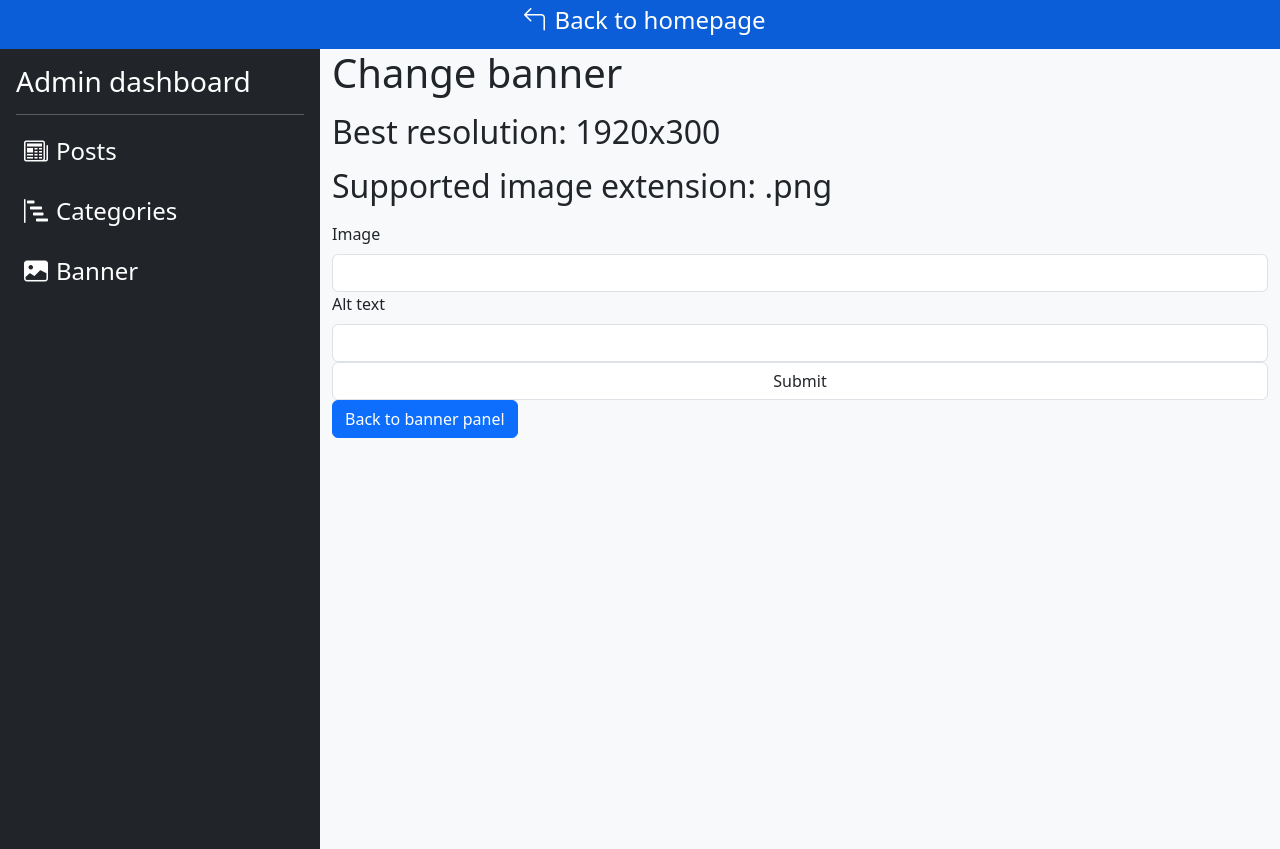
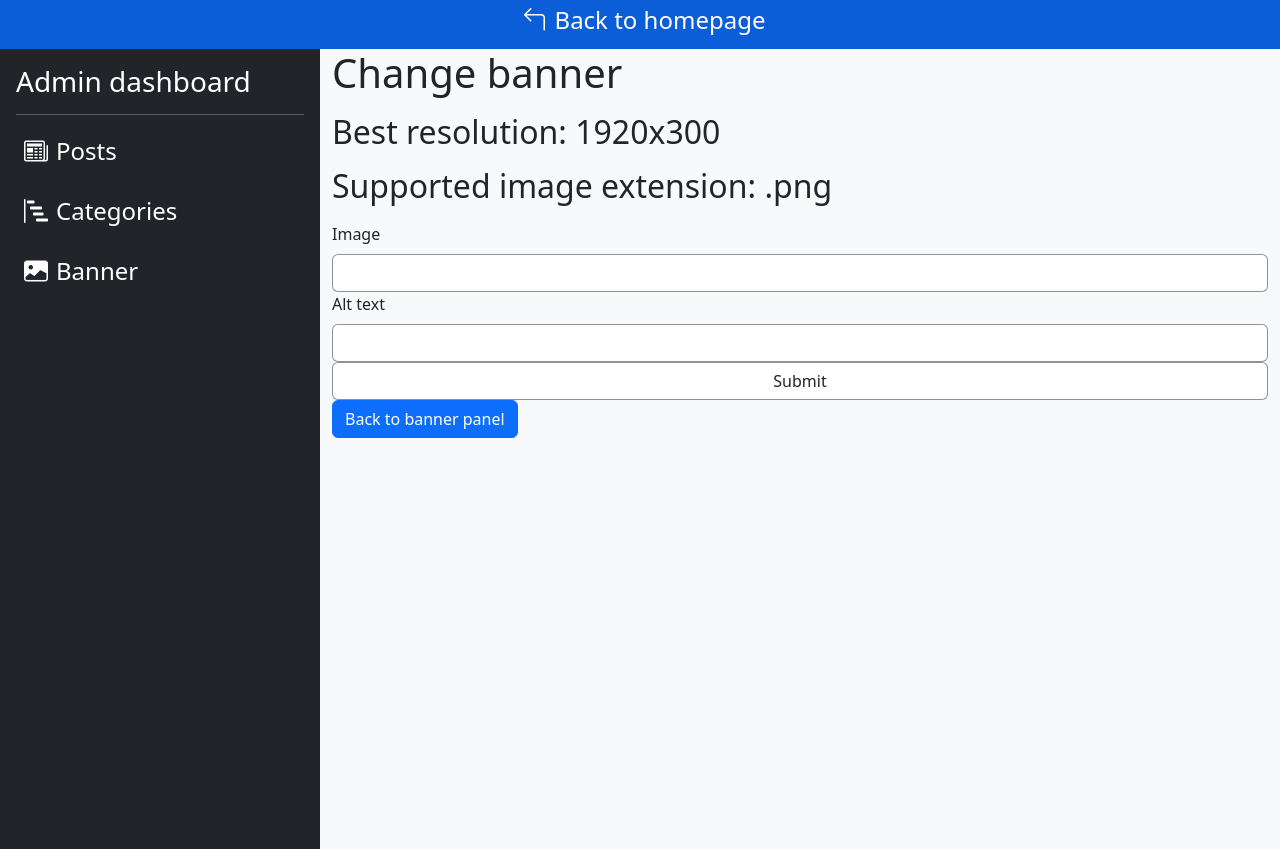
Before and after one commit to Szymon99d/symfony-blog, a Symfony app: template templates/admin/banner/change_banner.html.twig in a window 1280 px wide. Run offline with Twig, Linux system fonts and the light colour scheme; the template is opened without the code that fills it, so the values that code supplies are empty; form fields are guessed from the names that the template uses; style sheets or scripts are compiled from the project's sources; some libraries are stand-ins or nearby versions.

Commit message:
Banner and form view changes

```diff
--- a/assets/styles/app.css
+++ b/assets/styles/app.css
@@ -9,6 +9,15 @@
 
 .post-nav-bg {
   background-color: #105473;
+}
+
+.language-option:hover {
+  background-color: rgb(54, 54, 54);
+  transition: 0.2s;
+}
+
+.form-check-input[type=checkbox] {
+  border: 1px solid #636363;
 }
 
 .post-category-badge {
@@ -26,15 +35,6 @@
   flex-wrap: wrap;
 }
 
-.language-option:hover {
-  background-color: rgb(54, 54, 54);
-  transition: 0.2s;
-}
-
-.form-check-input[type=checkbox] {
-  border: 1px solid #636363;
-}
-
 .relation-link {
   text-decoration: none;
   font-weight: bold;
@@ -47,4 +47,8 @@
   display: inline;
 }
 
+.form-control, .tox .tox-editor-container, .form-select {
+  border: 1px solid rgba(60, 60, 60, 0.5411764706);
+}
+
 /*# sourceMappingURL=app.css.map */
--- a/assets/styles/app.scss
+++ b/assets/styles/app.scss
@@ -1,6 +1,5 @@
 @import 'blog_elements/post_nav.scss';
-@import 'pages/blog/post.scss';
 @import 'components/dropdown.scss';
 @import 'components/checkbox.scss';
-@import 'pages/admin/listview.scss';
-@import 'pages/admin/recordview.scss';
+@import 'forms/post.scss';
+@import 'forms/formview.scss';
--- a/assets/styles/pages/admin/listview.scss
+++ /dev/null
@@ -1,5 +0,0 @@
-.relation-link{
-    text-decoration: none;
-    font-weight: bold;
-    color: rgb(47, 98, 174);
-}
--- a/assets/styles/pages/admin/recordview.scss
+++ /dev/null
@@ -1,5 +0,0 @@
-.help-text{
-    color: gray;
-    font-size: 12px;
-    display: inline;
-}
--- a/src/Entity/Banner.php
+++ b/src/Entity/Banner.php
@@ -16,7 +16,7 @@ class Banner
     #[ORM\Column(type: 'string', length: 255, nullable: true)]
     private $image;
 
-    #[ORM\Column(type: 'boolean', options: ['default' => true])]
+    #[ORM\Column(type: 'boolean', options: ['default' => true], nullable: true)]
     private $active;
 
     #[ORM\Column(type: 'string', length: 255)]
@@ -44,9 +44,9 @@ class Banner
         return $this->active;
     }
 
-    public function setActive(bool $active): self
+    public function setActive(?bool $active): self
     {
-        $this->active = $active;
+        $this->active = $active ?? false;
 
         return $this;
     }
--- a/templates/admin/category/category_panel.html.twig
+++ b/templates/admin/category/category_panel.html.twig
@@ -12,6 +12,7 @@
   </div>
 </div>
 
+<div class="table-responsive">
   <table class="table table-striped mt-4">
     <thead>
       <tr>
@@ -42,6 +43,7 @@
       {% endfor %}
     </tbody>
   </table>
+</div>
 
 <div class="d-flex justify-content-center">
 {{knp_pagination_render(category)}}
--- a/templates/admin/posts/post_panel.html.twig
+++ b/templates/admin/posts/post_panel.html.twig
@@ -12,6 +12,7 @@
   </div>
 </div>
 
+<div class="table-responsive">
   <table class="table table-striped mt-4">
     <thead>
       <tr>
@@ -56,6 +57,7 @@
       {% endfor %}
     </tbody>
   </table>
+</div>
 
 <div class="d-flex justify-content-center">
 {{knp_pagination_render(posts)}}
```
Also changed, not shown: assets/styles/forms/formview.scss (added, +13 -0 lines), templates/form/custom_types/checkbox.html.twig (+11 -3 lines), assets/styles/forms/post.scss (renamed from assets/styles/pages/blog/post.scss), public/images/banner.png (added), 1 other file. Lines whose indentation alone changed are shown as unchanged.
